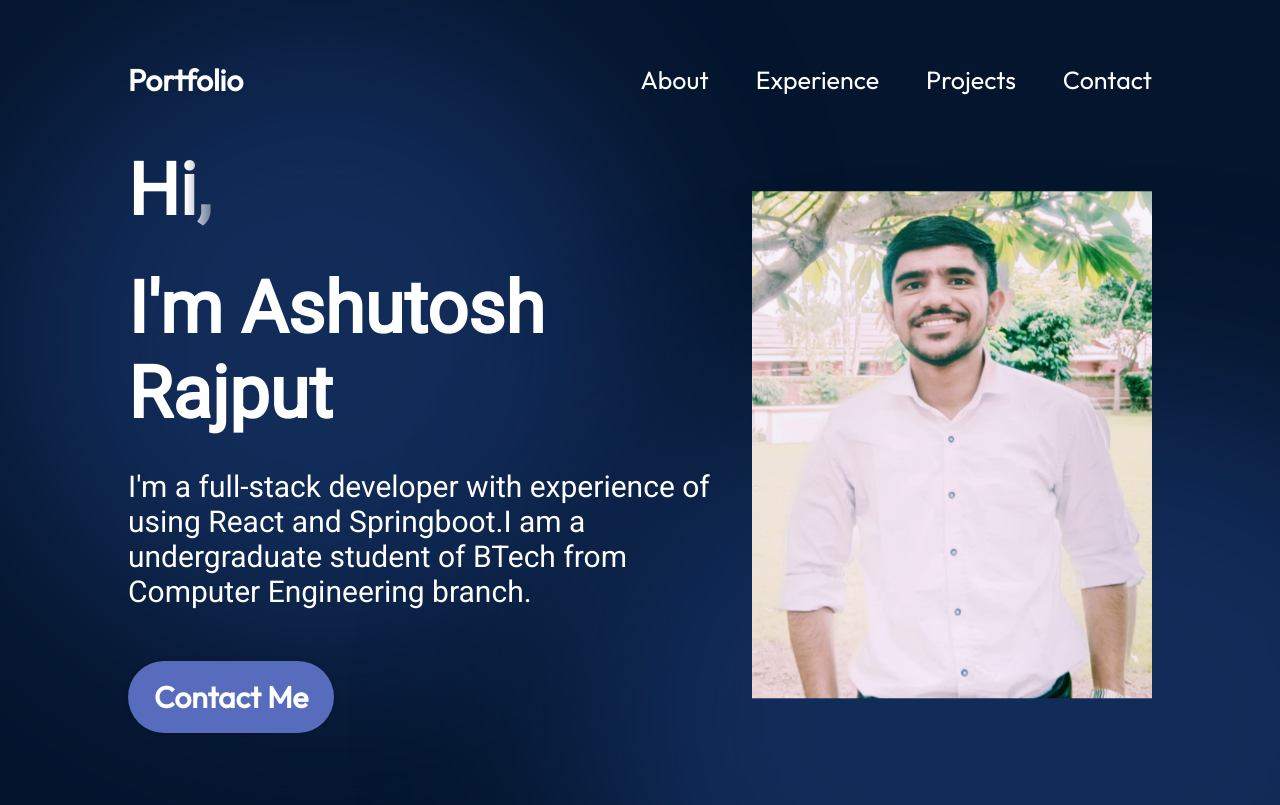
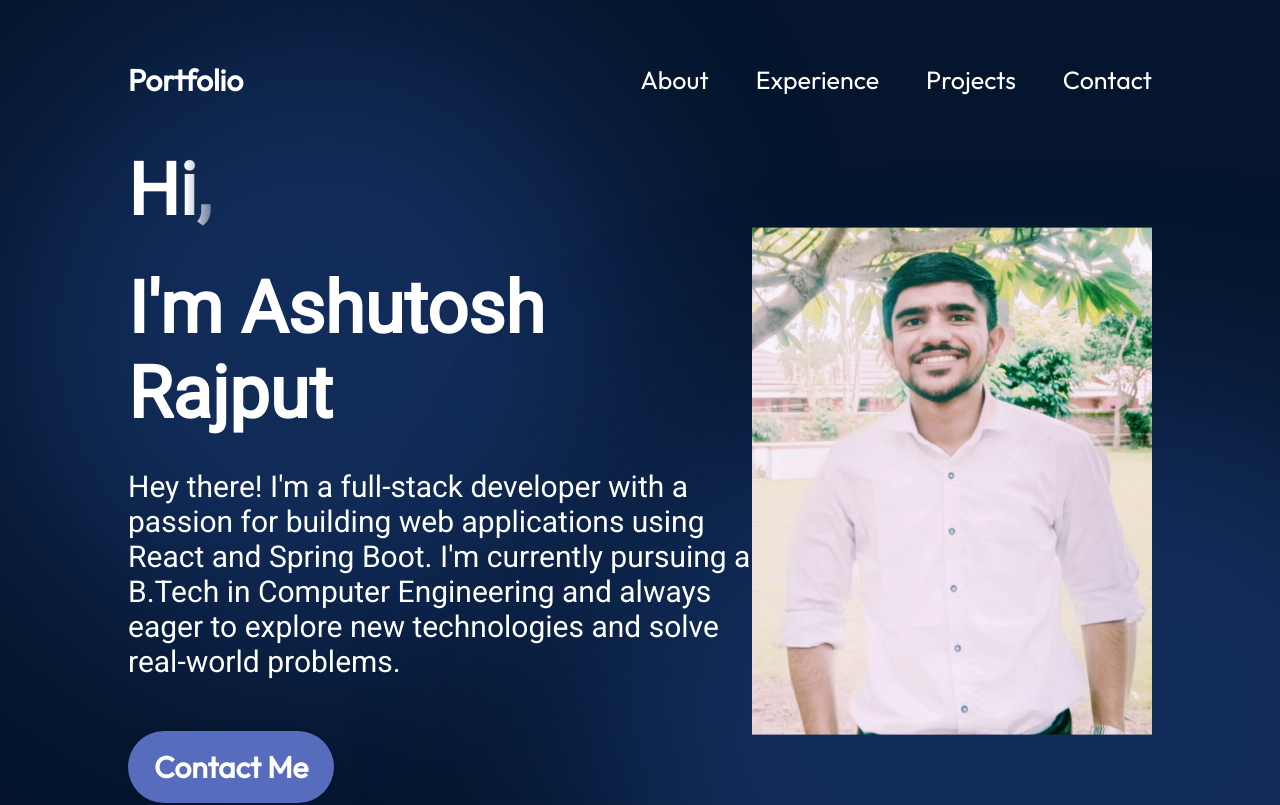
Before and after one commit to Ashutosh8668/MyPortfolio, a React (Vite) app: page / in a window 1280 px wide. Shown: the top 805 px of the page. Built offline with nearby package versions, Linux system fonts and the light colour scheme.

Commit message:
Update Hero.jsx

```diff
--- a/src/components/Hero/Hero.jsx
+++ b/src/components/Hero/Hero.jsx
@@ -10,9 +10,10 @@ export const Hero = () => {
         <h1 className={styles.title}>Hi,<br /></h1>
         <h1 className={styles.title}>I'm Ashutosh Rajput</h1>
         <p className={styles.description}>
-          I'm a full-stack developer with  experience  of using React and
-          Springboot.I am a undergraduate student of BTech from Computer Engineering branch.
-        </p>
+          Hey there! I'm a full-stack developer with a passion for building web
+          applications using React and Spring Boot. I'm currently pursuing a B.Tech in
+          Computer Engineering and always eager to explore new technologies and solve real-world problems.
+      </p>
         <a href="mailto:a.rajput86684@gmail.com" className={styles.contactBtn}>
           Contact Me
         </a>
```
